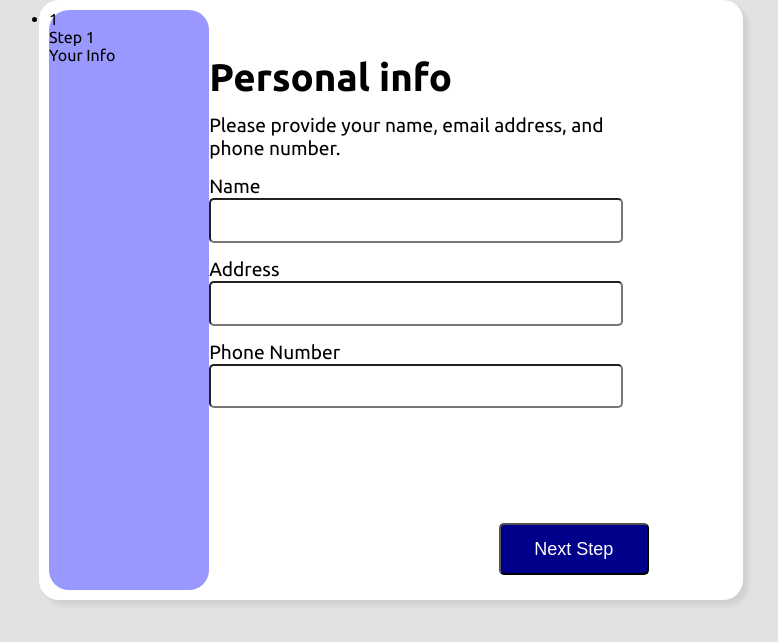
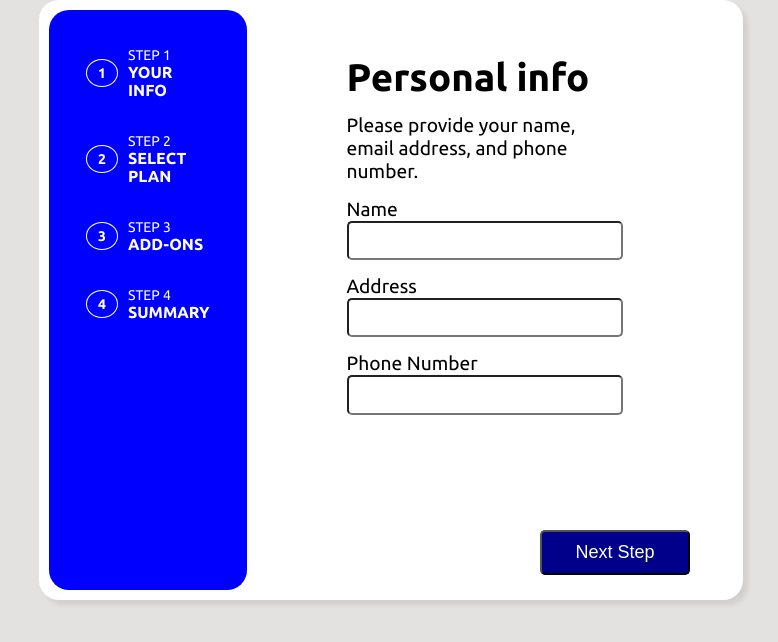
Before and after one commit to marquesflavio/multi-step-form, a React (Create React App) app: page / in a window 1280 px wide. Shown: the top 642 px of the page, without its empty margins (249-1027 px from the left). Built offline with nearby package versions, Linux system fonts and the light colour scheme.

Commit message:
finalizei o layout da primeira pág com grid layout e flexbox

```diff
--- a/src/components/Container/Container.js
+++ b/src/components/Container/Container.js
@@ -5,10 +5,8 @@ import Formulario from '../Formulario/Formulario';
 const Container = () => {
     return (
         <div className='container'>
-            <MenuLateral
+            <MenuLateral/>
 
-
-            />
 
             <Formulario
                 name = "Name"
--- a/src/components/MenuLateral/MenuLateral.css
+++ b/src/components/MenuLateral/MenuLateral.css
@@ -2,13 +2,43 @@
     background-color: blue;
     height: 580px;
     width: 40%;
+    padding: 20px;
+    margin-right: 100px;
 }
 .ul{
     list-style: none;
 }
 .container_lista{
-    display: grid;
+  display: grid;
+  grid-template-columns: auto auto;
+  padding: 17px;
+  justify-content: start;
+  gap: 0px 10px;
+
+
 }
 .container_item{
     grid-row: 1/3;
+    text-align: center;
+    margin: auto;
+    padding: 5px;
+    border-radius: 50%;
+    width: 32px;
+    font-weight: 800;
+    border: 1px solid white;
 }
+.container_item:hover{
+    cursor: pointer;
+}
+.container_item:active{
+    background-color: lightblue;
+}
+.container_lista p{
+    color: white;
+    text-transform: uppercase;
+    font-size: 14px;
+}
+.container_item_texto{
+    font-weight: bold;
+    font-size: 1em !important;
+}
--- a/src/components/MenuLateral/MenuLateral.js
+++ b/src/components/MenuLateral/MenuLateral.js
@@ -1,4 +1,4 @@
-import './MenuLateral'
+import './MenuLateral.css'
 
 const MenuLateral = () => {
     return(
@@ -7,9 +7,31 @@ const MenuLateral = () => {
                 <li className='container_lista'>
                     <p className='container_item'>1</p>
                     <p>Step 1</p>
-                    <p>Your Info</p>
+                    <p className='container_item_texto'>Your Info</p>
                 </li>
             </ul>
+            <ul>
+                <li className='container_lista'>
+                    <p className='container_item'>2</p>
+                    <p>Step 2</p>
+                    <p className='container_item_texto'>Select Plan</p>
+                </li>
+            </ul>
+            <ul>
+                <li className='container_lista'>
+                    <p className='container_item'>3</p>
+                    <p>Step 3</p>
+                    <p className='container_item_texto'>Add-Ons</p>
+                </li>
+            </ul>
+            <ul>
+                <li className='container_lista'>
+                    <p className='container_item'>4</p>
+                    <p>Step 4</p>
+                    <p className='container_item_texto'>Summary</p>
+                </li>
+            </ul>
+
 
 
         </div>
```
